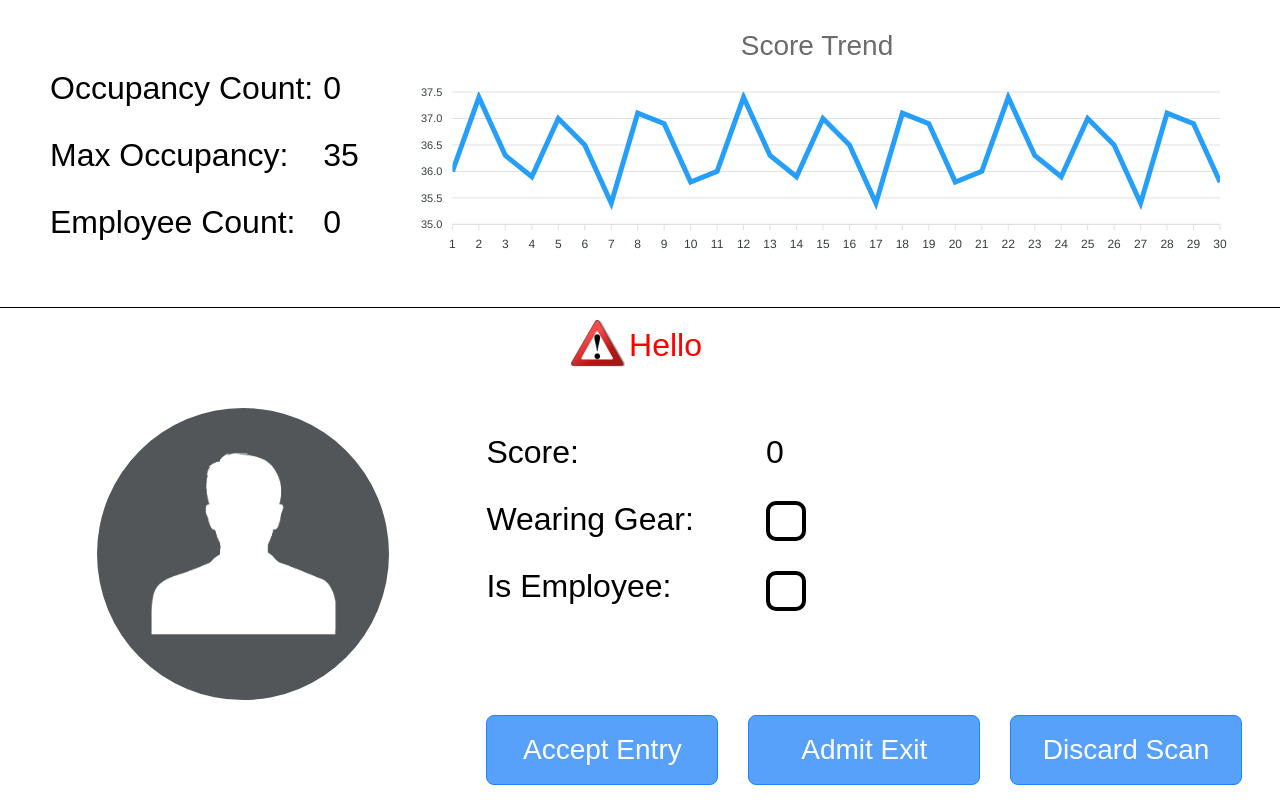
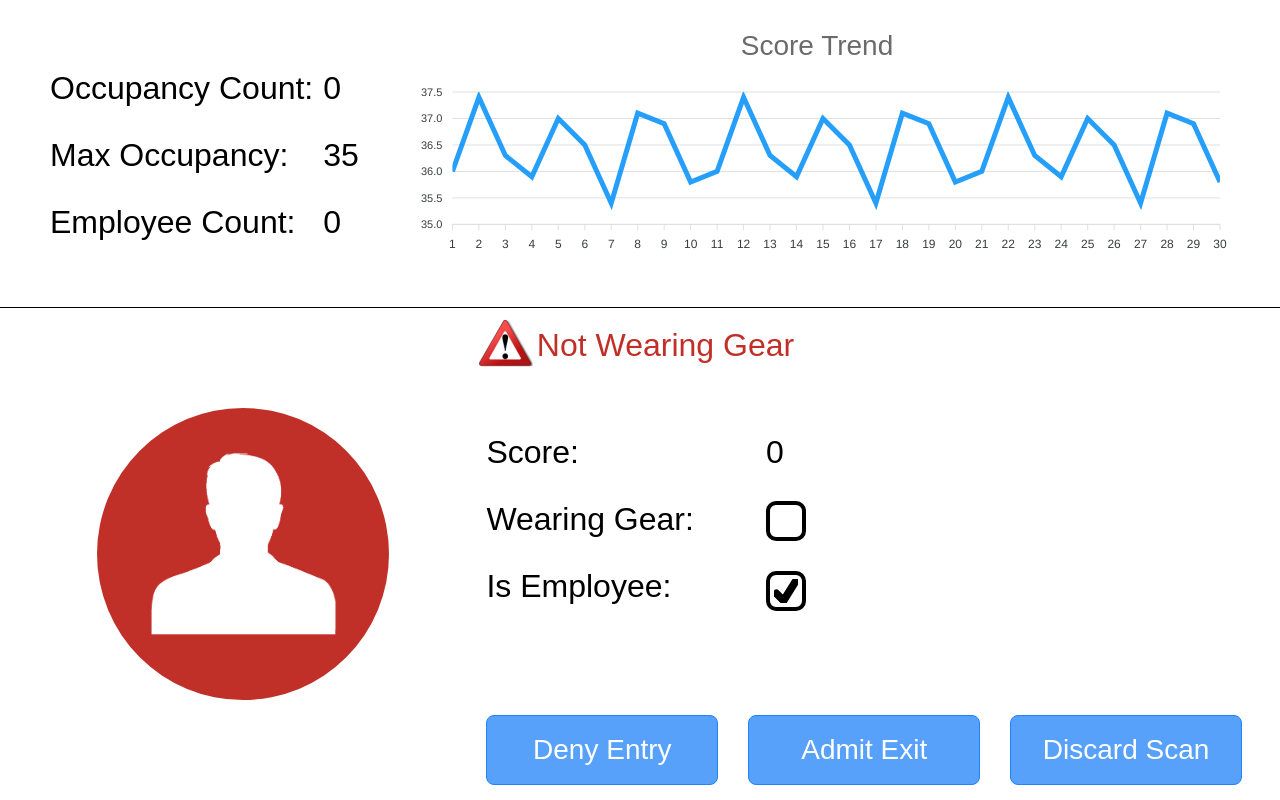
Before and after one commit to n4beel/scanner-app, a React app: page / in a window 1280 px wide. Built offline with nearby package versions, Linux system fonts and the light colour scheme.

Commit message:
logic added

```diff
--- a/src/views/Main/Main.js
+++ b/src/views/Main/Main.js
@@ -5,7 +5,7 @@ import ErrorImg from './../../assets/images/error.png';
 import Avatar from './../../assets/images/avatar.png';
 
 const Main = () => {
-
+  // chart state
   const [chart, setChart] = React.useState({
     options: {
       chart: {
@@ -31,33 +31,161 @@ const Main = () => {
     ],
   })
 
+  // error message state
   const [errorMsg, setErrorMsg] = React.useState({
-    value: "Hello"
+    value: ""
   })
 
+  // feedback message state
   const [msg, setMsg] = React.useState({
-    value: "Employee Entry Admitted."
+    value: ""
   })
 
+  // Accept button text state
   const [entryText, setEntryText] = React.useState({
     value: "Accept Entry"
   })
 
+  // loading message visibility state
   const [isWaiting, setIsWaiting] = React.useState({
-    value: false
+    value: true
   })
 
-  const scan = {
+  // scan state
+  const [scan, setScan] = React.useState({
     score: 0.0,
     wearingGear: false,
-    isEmployee: false
-  }
-  const place = {
+    isEmployee: true
+  })
+
+  // place state
+  const [place, setPlace] = React.useState({
     maxCapacity: 35,
     maxScore: 0.0,
     employeeCount: 0,
     occupancyCount: 0
+  })
+
+  // avatar color state
+  const [avatarColor, setAvatarColor] = React.useState({
+    value: "gray"
+  })
+
+  // useEffect
+  React.useEffect(() => {
+    const timer = setTimeout(() => {
+      apiCall();
+    }, 2000);
+
+    return () => clearTimeout(timer);
+  }, []);
+
+  const apiCall = () => {
+
+    // setting loading to false
+    setIsWaiting({
+      value: false
+    })
+
+    // validation if scan.score > place.maxScore
+    if (scan.score > place.maxScore) {
+      setErrorMsg({
+        value: "Score Over Range"
+      })
+      setAvatarColor({
+        value: 'red'
+      })
+      setEntryText({
+        value: "Deny Entry"
+      })
+    }
+
+    // validation if place.occupancyCount > place.maxCapacity
+    else if (place.occupancyCount > place.maxCapacity) {
+      setErrorMsg({
+        value: "Max Capacity Reached"
+      })
+      setAvatarColor({
+        value: 'red'
+      })
+      setEntryText({
+        value: "Deny Entry"
+      })
+    }
+
+    // if scan.wearingGear === false
+    else if (!scan.wearingGear) {
+      setErrorMsg({
+        value: "Not Wearing Gear"
+      })
+      setAvatarColor({
+        value: 'red'
+      })
+      setEntryText({
+        value: "Deny Entry"
+      })
+    }
+
+    // if all validations are passed
+    else {
+      setAvatarColor({
+        value: 'green'
+      })
+      setEntryText({
+        value: "Admit Entry"
+      })
+    }
+
   }
+
+  const handleEntry = () => {
+    if (!errorMsg.value) {
+      if (scan.isEmployee) {
+        setMsg({
+          value: "Employee Entry Admitted"
+        })
+
+      }
+      else {
+        setMsg({
+          value: "Occupant Entry Admitted"
+        })
+
+      }
+    }
+    else {
+      if (scan.isEmployee) {
+        setMsg({
+          value: "Employee Entry Denied"
+        })
+
+      }
+      else {
+        setMsg({
+          value: "Occupant Entry Denied"
+        })
+
+      }
+    }
+
+    // setting loading to false
+    setIsWaiting({
+      value: true
+    })
+
+    const timer = setTimeout(() => {
+      apiCall();
+    }, 2000);
+  }
+
+  const handleChange = e => {
+    //   setScan({
+    //     ...scan,
+    //     [e.target.name]: !scan[e.target.name]
+    //   })
+    //   console.log(scan[e.target.name])
+  }
+
   const scoreTrend = [];
   return (
     <div className="Main">
@@ -101,7 +229,7 @@ const Main = () => {
 
         }
         <div className="avatar">
-          <div className="img">
+          <div className={avatarColor.value}>
             <div className="img-cont">
               <img src={Avatar} alt="" />
             </div>
@@ -133,7 +261,7 @@ const Main = () => {
                         <div className="value">
                           <p>{scan.score}</p>
                           <div className="checkbox">
-                            <input type="checkbox" id="wearingGear" />
+                            <input name="wearingGear" type="checkbox" id="wearingGear" checked={scan.wearingGear} onChange={handleChange} />
                             <label htmlFor="wearingGear">
                               <svg viewBox="0,0,50,50">
                                 <path d="M5 30 L 20 45 L 45 5">
@@ -142,7 +270,7 @@ const Main = () => {
                             </label>
                           </div>
                           <div className="checkbox">
-                            <input type="checkbox" id="isEmployee" />
+                            <input name="isEmployee" type="checkbox" id="isEmployee" checked={scan.isEmployee} onChange={handleChange} />
                             <label htmlFor="isEmployee">
                               <svg viewBox="0,0,50,50">
                                 <path d="M5 30 L 20 45 L 45 5">
@@ -155,7 +283,7 @@ const Main = () => {
                     </div>
                     <div className="buttons">
                       <div>
-                        <button>{entryText.value}</button>
+                        <button onClick={handleEntry}>{entryText.value}</button>
                       </div>
                       <div>
                         <button>Admit Exit</button>
--- a/src/views/Main/Main.scss
+++ b/src/views/Main/Main.scss
@@ -43,7 +43,7 @@
         justify-content: center;
         p {
           font-size: 32px;
-          color: red;
+          color: #c02f28;
         }
       }
     }
@@ -54,12 +54,11 @@
       justify-content: center;
       align-items: center;
       height: 100%;
-      .img {
+      & > div {
         width: 60%;
         height: 0;
         padding-bottom: 60%;
         border-radius: 50%;
-        background-color: rgb(82, 86, 89);
         display: flex;
         flex-direction: column;
         align-items: center;
@@ -69,6 +68,15 @@
           img {
             width: 100%;
           }
+        }
+        &.gray {
+          background-color: rgb(82, 86, 89);
+        }
+        &.green {
+          background-color: #55d247;
+        }
+        &.red {
+          background-color: #c02f28;
         }
       }
     }
@@ -170,6 +178,7 @@
                 color: white;
                 border: 1px solid #1e83ff;
                 font-size: 28px;
+                cursor: pointer;
               }
             }
           }
@@ -215,7 +224,7 @@
       .avatar {
         width: 100%;
         height: 140px;
-        .img {
+        & > div {
           width: 30%;
           padding-bottom: 30%;
         }
```
